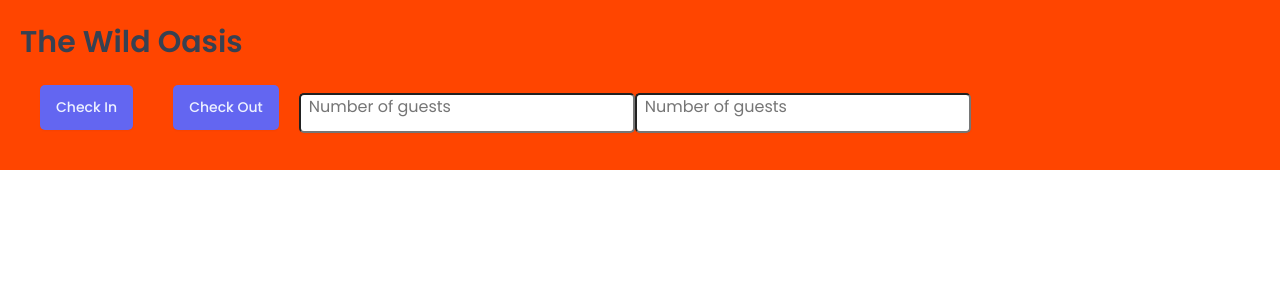
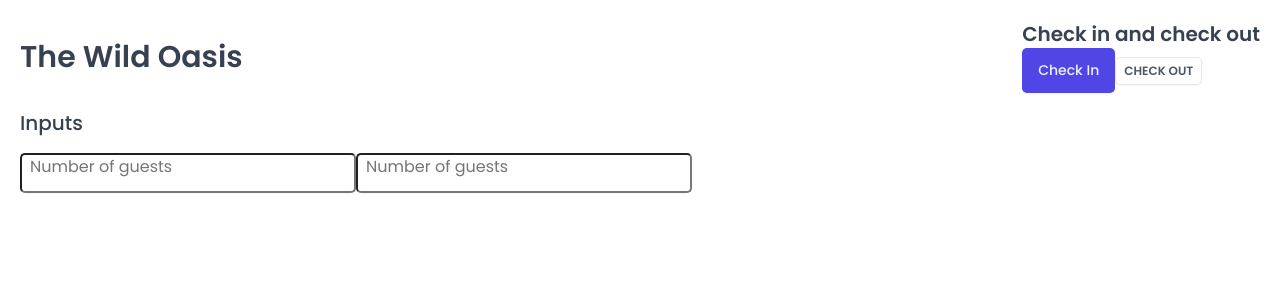
Before and after one commit to ritujane78/react_the-wild-oasis, a React (Vite) app: page / in a window 1280 px wide. Shown: the top 300 px of the page. Built offline with nearby package versions, Linux system fonts and the light colour scheme; a web font is replaced by a local one.

Commit message:
build reuable styled components

```diff
--- a/src/App.jsx
+++ b/src/App.jsx
@@ -1,15 +1,32 @@
-import styled from "styled-components"
+import styled, { css } from "styled-components"
 import GlabalStyles from "./styles/GlobalStyles"
 import Button from "./ui/Button"
 import Input from "./ui/Input"
+import Row from "./ui/Row"
 
 function App() {
   const H1 = styled.h1`
-    font-size:30px;
+  ${props =>
+  props.as === 'h1' && css`
+    font-size:3rem;
     font-weight: 600;
   `
+  }
+  ${props =>
+  props.as === 'h2' && css`
+    font-size:2rem;
+    font-weight: 600;
+  `
+  }
+  ${props =>
+  props.as === 'h3' && css`
+    font-size:2rem;
+    font-weight: 500;
+  `
+  }
+  line-height: 1.4;
+  `
   const StyledApp = styled.div`
-    background-color: orangered;
     padding: 20px;
   `
 
@@ -17,11 +34,23 @@ function App() {
     <>
       <GlabalStyles />
       <StyledApp>
-        <H1>The Wild Oasis</H1>
-        <Button onClick={ () => alert("Check in")}> Check In </Button>
-        <Button onClick={ () => alert("Check out")}> Check Out </Button>
-        <Input type="number" placeholder="Number of guests" />
-        <Input type="number" placeholder="Number of guests" />
+        <Row>
+          <Row type="horizontal">
+            <H1 as="h1">The Wild Oasis</H1>
+            <div>
+            <H1 as="h2">Check in and check out</H1>
+            <Button onClick={ () => alert("Check in")}> Check In </Button>
+            <Button variation="secondary" size="small" onClick={ () => alert("Check out")}> Check Out </Button>
+            </div>
+          </Row>
+          <Row>
+            <H1 as="h3">Inputs</H1>
+            <form>
+              <Input type="number" placeholder="Number of guests" />
+              <Input type="number" placeholder="Number of guests" />
+            </form>
+          </Row>
+        </Row>
       </StyledApp>
     </>
   )
--- a/src/ui/Button.jsx
+++ b/src/ui/Button.jsx
@@ -48,20 +48,12 @@ const variations = {
   `,
 };
 const Button = styled.button`
-  font-size: 1.4rem;
-  font-weight: 500;
-  padding: 1.2rem 1.6rem;
-  background-color: var(--color-brand-500);
   border: none;
   border-radius: var(--border-radius-sm);
-  color: var(--color-brand-50);
   box-shadow: var(--shadow-sm);
-  cursor: pointer;
-  margin: 20px;
 
-  &:hover{
-    background-color: var(--color-brand-700);
-  }
+  ${props => variations[props.variation || "primary"] }
+  ${props => sizes[props.size || "medium" ] }
 `
 
 export default Button;
--- /dev/null
+++ b/src/ui/Row.jsx
@@ -0,0 +1,21 @@
+import styled, { css } from "styled-components";
+
+const Row = styled.div`
+  display: flex;
+
+  ${(props) =>
+    (props.type ?? "vertical") === "horizontal" &&
+    css`
+      justify-content: space-between;
+      align-items: center;
+    `}
+
+  ${(props) =>
+    (props.type ?? "vertical") === "vertical" &&
+    css`
+      flex-direction: column;
+      gap: 1.6rem;
+    `}
+`;
+
+export default Row;
```
